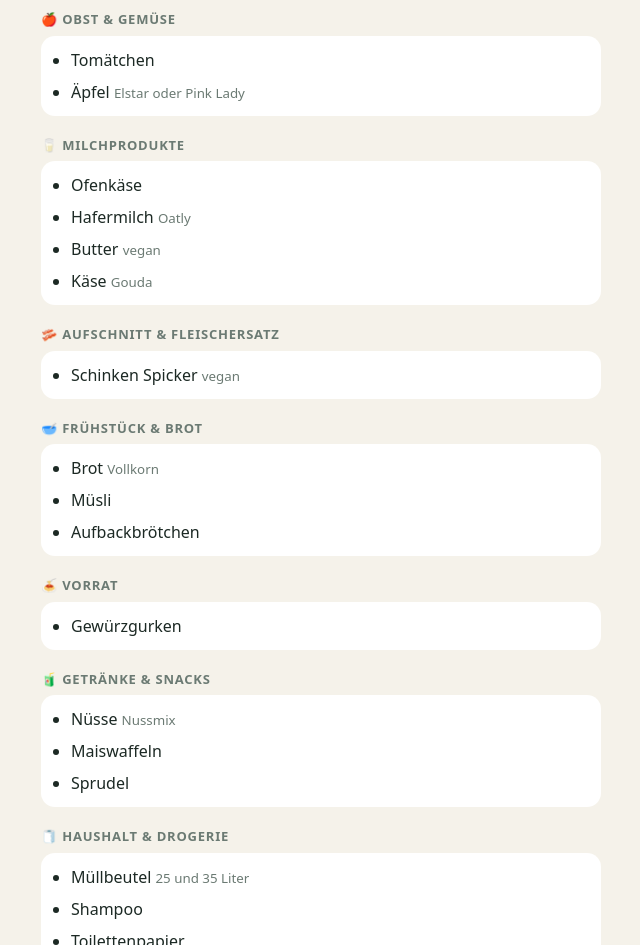
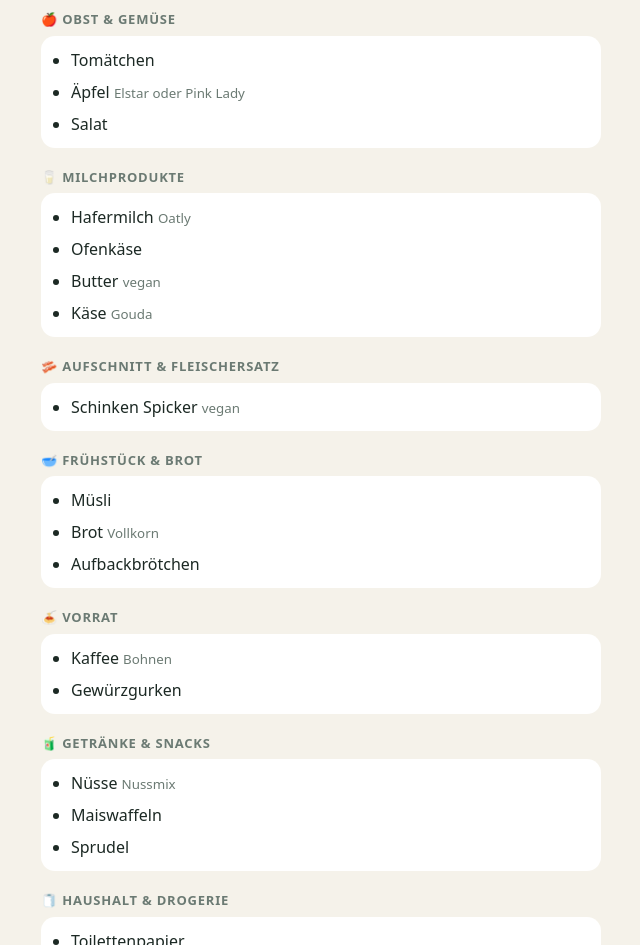
Before and after one commit to pjatzkowski/bringPlus, a plain HTML site: page listen/woche-ohne-kinder.html in a window 1280 px wide. Shown: the part 196-1141 px from the top of the page, without its empty margins (319-959 px from the left). Drawn offline with Linux system fonts and the light colour scheme.

Commit message:
bring+: Bring-Seite Woche ohne Kinder

```diff
--- a/listen/woche-ohne-kinder.html
+++ b/listen/woche-ohne-kinder.html
@@ -5,18 +5,18 @@
 <meta property="og:title" content="Woche ohne Kinder"><meta property="og:type" content="article">
 <meta property="og:image" content="https://pjatzkowski.github.io/bringPlus/icon-512.png"><meta property="og:url" content="https://pjatzkowski.github.io/bringPlus/listen/woche-ohne-kinder.html">
 <link rel="canonical" href="https://pjatzkowski.github.io/bringPlus/listen/woche-ohne-kinder.html">
-<script type="application/ld+json">{"@context":"https://schema.org","@type":"Recipe","name":"Woche ohne Kinder","url":"https://pjatzkowski.github.io/bringPlus/listen/woche-ohne-kinder.html","author":{"@type":"Person","name":"bring+"},"publisher":{"@type":"Organization","name":"bring+"},"description":"Einkaufsvorlage aus bring+: Woche ohne Kinder","image":["https://pjatzkowski.github.io/bringPlus/icon-512.png"],"recipeCategory":"Einkaufsliste","recipeYield":"1","prepTime":"PT5M","totalTime":"PT5M","recipeIngredient":["Tomätchen","Äpfel (Elstar oder Pink Lady)","Ofenkäse","Hafermilch (Oatly)","Butter (vegan)","Käse (Gouda)","Schinken Spicker (vegan)","Brot (Vollkorn)","Müsli","Aufbackbrötchen","Gewürzgurken","Nüsse (Nussmix)","Maiswaffeln","Sprudel","Müllbeutel (25 und 35 Liter)","Shampoo","Toilettenpapier"],"recipeInstructions":[{"@type":"HowToStep","text":"Alle Artikel einkaufen."}]}</script>
+<script type="application/ld+json">{"@context":"https://schema.org","@type":"Recipe","name":"Woche ohne Kinder","url":"https://pjatzkowski.github.io/bringPlus/listen/woche-ohne-kinder.html","author":{"@type":"Person","name":"bring+"},"publisher":{"@type":"Organization","name":"bring+"},"description":"Einkaufsvorlage aus bring+: Woche ohne Kinder","image":["https://pjatzkowski.github.io/bringPlus/icon-512.png"],"recipeCategory":"Einkaufsliste","recipeYield":"1","prepTime":"PT5M","totalTime":"PT5M","recipeIngredient":["Tomätchen","Äpfel (Elstar oder Pink Lady)","Salat","Hafermilch (Oatly)","Ofenkäse","Butter (vegan)","Käse (Gouda)","Schinken Spicker (vegan)","Müsli","Brot (Vollkorn)","Aufbackbrötchen","Kaffee (Bohnen)","Gewürzgurken","Nüsse (Nussmix)","Maiswaffeln","Sprudel","Toilettenpapier","Müllbeutel (25 und 35 Liter)","Shampoo"],"recipeInstructions":[{"@type":"HowToStep","text":"Alle Artikel einkaufen."}]}</script>
 <style>body{font:16px/1.5 system-ui,sans-serif;max-width:560px;margin:24px auto;padding:0 16px;background:#f5f2ea;color:#1c2924}
 h1{margin:0 0 4px}h2{font-size:13px;text-transform:uppercase;letter-spacing:.06em;color:#6b7a73;margin:20px 0 6px}
 ul{background:#fff;border-radius:14px;padding:8px 8px 8px 30px;margin:0}li{padding:4px 0}small{color:#6b7a73}</style>
 </head><body><article>
-<h1>🥂 Woche ohne Kinder</h1><p><small>Einkaufsvorlage aus bring+ · 17 Artikel</small></p>
+<h1>🥂 Woche ohne Kinder</h1><p><small>Einkaufsvorlage aus bring+ · 19 Artikel</small></p>
 <img src="https://pjatzkowski.github.io/bringPlus/icon-512.png" alt="" width="64" height="64" style="border-radius:14px">
-<h2>🍎 Obst &amp; Gemüse</h2><ul><li>Tomätchen</li><li>Äpfel <small>Elstar oder Pink Lady</small></li></ul>
-<h2>🥛 Milchprodukte</h2><ul><li>Ofenkäse</li><li>Hafermilch <small>Oatly</small></li><li>Butter <small>vegan</small></li><li>Käse <small>Gouda</small></li></ul>
+<h2>🍎 Obst &amp; Gemüse</h2><ul><li>Tomätchen</li><li>Äpfel <small>Elstar oder Pink Lady</small></li><li>Salat</li></ul>
+<h2>🥛 Milchprodukte</h2><ul><li>Hafermilch <small>Oatly</small></li><li>Ofenkäse</li><li>Butter <small>vegan</small></li><li>Käse <small>Gouda</small></li></ul>
 <h2>🥓 Aufschnitt &amp; Fleischersatz</h2><ul><li>Schinken Spicker <small>vegan</small></li></ul>
-<h2>🥣 Frühstück &amp; Brot</h2><ul><li>Brot <small>Vollkorn</small></li><li>Müsli</li><li>Aufbackbrötchen</li></ul>
-<h2>🍝 Vorrat</h2><ul><li>Gewürzgurken</li></ul>
+<h2>🥣 Frühstück &amp; Brot</h2><ul><li>Müsli</li><li>Brot <small>Vollkorn</small></li><li>Aufbackbrötchen</li></ul>
+<h2>🍝 Vorrat</h2><ul><li>Kaffee <small>Bohnen</small></li><li>Gewürzgurken</li></ul>
 <h2>🧃 Getränke &amp; Snacks</h2><ul><li>Nüsse <small>Nussmix</small></li><li>Maiswaffeln</li><li>Sprudel</li></ul>
-<h2>🧻 Haushalt &amp; Drogerie</h2><ul><li>Müllbeutel <small>25 und 35 Liter</small></li><li>Shampoo</li><li>Toilettenpapier</li></ul>
+<h2>🧻 Haushalt &amp; Drogerie</h2><ul><li>Toilettenpapier</li><li>Müllbeutel <small>25 und 35 Liter</small></li><li>Shampoo</li></ul>
 </article></body></html>
```
